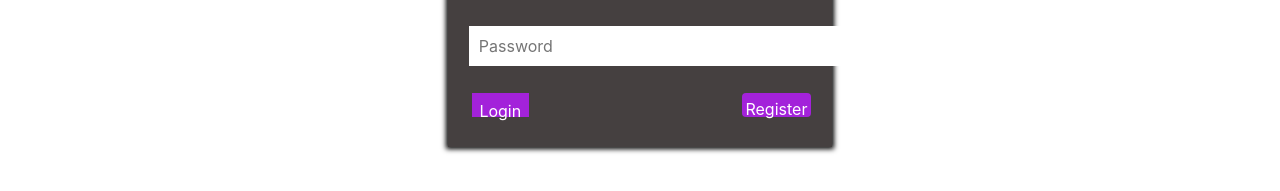
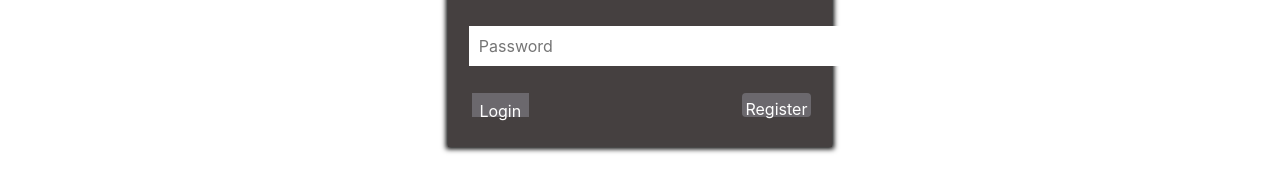
Before and after one commit to kmcd14/restAPI, a plain HTML site: page static/login.html in a window 1280 px wide. Shown: the part 369-560 px from the top of the page. Drawn offline with nearby package versions, Linux system fonts and the light colour scheme.

Commit message:
didn't send when I pushed the static folder :/

```diff
--- a/static/login.css
+++ b/static/login.css
@@ -79,7 +79,7 @@ text-align: center;
 
     font-size: 1rem;                              /* Font size */
     color:#ffffff;                              /* Font colour */
-    background-color: rgb(163, 34, 218);                    /* Setting background colour of button */
+    background-color: rgb(107, 104, 109);                    /* Setting background colour of button */
 
     cursor: pointer;                              /* Mouse arrow turns to a pointer over the button */
 }
@@ -89,9 +89,9 @@ text-align: center;
     padding: 2%;
     margin:.2em;
     height: 3vh;                                  /* Button height */
-    border:0.16em solid rgba(255,255,255,0);    /* Solid border */
+    border:0.16em solid rgba(109, 104, 104, 0);    /* Solid border */
     font-size: 1rem;                              /* Font size */
     color:#ffffff;                              /* Font colour */
-    background-color: rgb(163, 34, 218);                    /* Setting background colour of button */
+    background-color: rgb(107, 104, 109);                    /* Setting background colour of button */
     cursor: pointer;                              /* Mouse arrow turns to a pointer over the button */
 }
```
